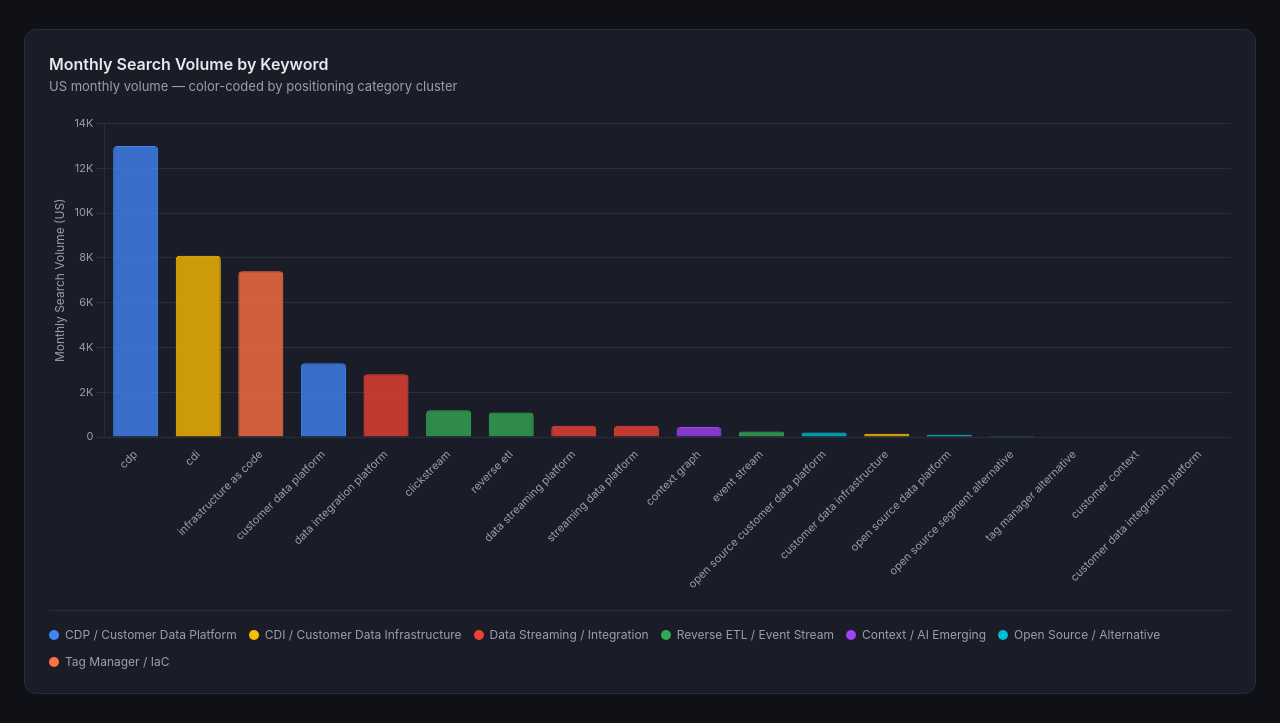
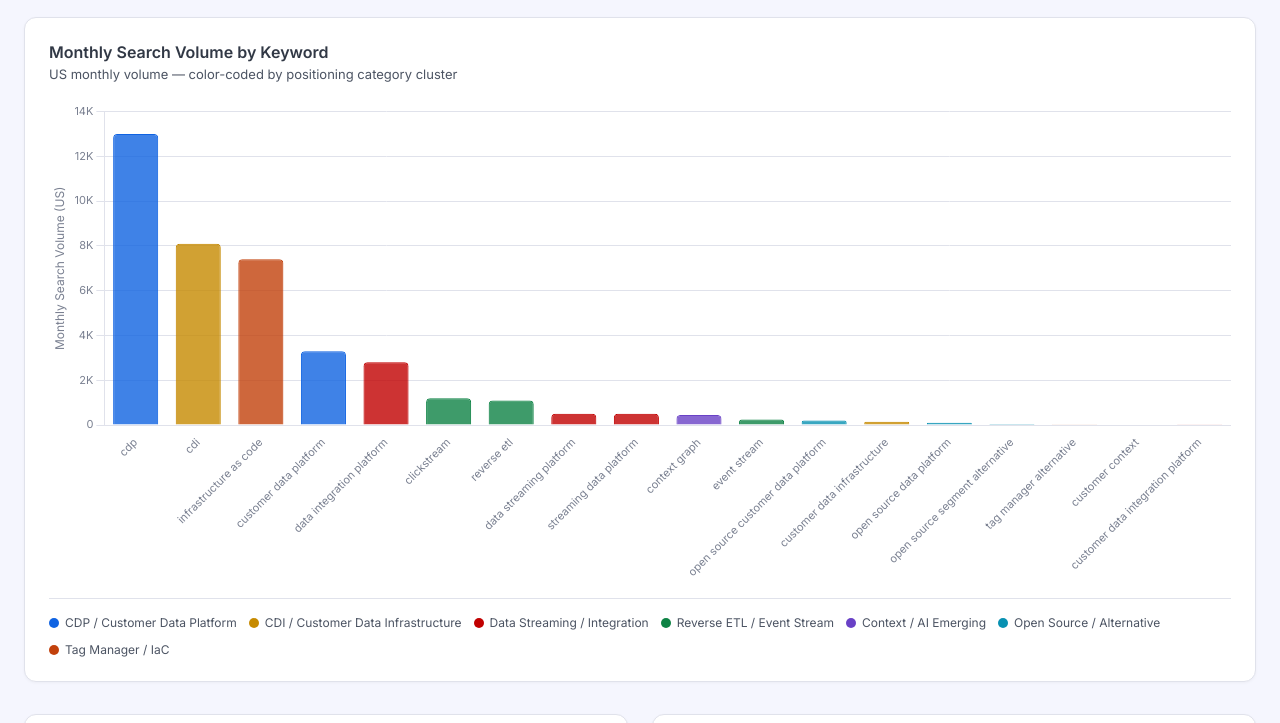
Before and after one commit to cosmoharper/ahrefferee, a plain HTML site: page index.html in a window 1280 px wide. Shown: the part 290-1013 px from the top of the page. Drawn offline with nearby package versions, Linux system fonts and the light colour scheme.

Commit message:
Restyle dashboard with RudderStack design system and block crawlers
Apply RS light theme (Inter font, #1063e2 primary blue, white cards on #f5f6fe background), update all chart colors to RS palette, add noindex/nofollow meta tag and robots.txt to prevent indexing. Also includes KPI card update (Best Category Fit → Customer Data Platform) and CDP trend chart dual-axis fix.

Co-Authored-By: Claude Opus 4.6 <noreply@anthropic.com>

```diff
--- a/index.html
+++ b/index.html
@@ -3,30 +3,34 @@
 <head>
     <meta charset="UTF-8">
     <meta name="viewport" content="width=device-width, initial-scale=1.0">
+    <meta name="robots" content="noindex, nofollow">
     <title>RudderStack Keyword Positioning Dashboard</title>
+    <link rel="preconnect" href="https://fonts.googleapis.com">
+    <link rel="preconnect" href="https://fonts.gstatic.com" crossorigin>
+    <link href="https://fonts.googleapis.com/css2?family=Inter:wght@400;500;600;700&display=swap" rel="stylesheet">
     <script src="https://cdn.jsdelivr.net/npm/chart.js@4.4.7/dist/chart.umd.min.js"></script>
     <style>
         :root {
-            --bg-primary: #0f1117;
-            --bg-card: #1a1d27;
-            --bg-card-hover: #222532;
-            --border: #2a2d3a;
-            --text-primary: #e8eaed;
-            --text-secondary: #9aa0a6;
-            --text-muted: #5f6368;
-            --accent-blue: #4285f4;
-            --accent-green: #34a853;
-            --accent-yellow: #fbbc04;
-            --accent-red: #ea4335;
-            --accent-purple: #a142f4;
-            --accent-teal: #00bcd4;
-            --accent-orange: #ff7043;
+            --bg-primary: #f5f6fe;
+            --bg-card: #ffffff;
+            --bg-card-hover: #f0f1f9;
+            --border: #e0e2eb;
+            --text-primary: #313845;
+            --text-secondary: #4c5463;
+            --text-muted: #7a8091;
+            --accent-blue: #1063e2;
+            --accent-green: #0e8345;
+            --accent-yellow: #c68a00;
+            --accent-red: #c10000;
+            --accent-purple: #6941c6;
+            --accent-teal: #0891b2;
+            --accent-orange: #c2410c;
         }
 
         * { margin: 0; padding: 0; box-sizing: border-box; }
 
         body {
-            font-family: -apple-system, BlinkMacSystemFont, 'Segoe UI', Roboto, sans-serif;
+            font-family: 'Inter', -apple-system, BlinkMacSystemFont, 'Segoe UI', Roboto, sans-serif;
             background: var(--bg-primary);
             color: var(--text-primary);
             min-height: 100vh;
@@ -48,9 +52,7 @@
             font-size: 28px;
             font-weight: 700;
             margin-bottom: 8px;
-            background: linear-gradient(135deg, var(--accent-blue), var(--accent-purple));
-            -webkit-background-clip: text;
-            -webkit-text-fill-color: transparent;
+            color: var(--accent-blue);
         }
 
         .header p {
@@ -70,6 +72,7 @@
             border: 1px solid var(--border);
             border-radius: 12px;
             padding: 20px;
+            box-shadow: 0 1px 3px rgba(0, 0, 0, 0.04);
         }
 
         .kpi-card .label {
@@ -107,6 +110,7 @@
             border: 1px solid var(--border);
             border-radius: 12px;
             padding: 24px;
+            box-shadow: 0 1px 3px rgba(0, 0, 0, 0.04);
         }
 
         .chart-card.full-width {
@@ -164,7 +168,7 @@
             display: flex;
             gap: 4px;
             margin-bottom: 20px;
-            background: var(--bg-primary);
+            background: #eff0f6;
             border-radius: 8px;
             padding: 4px;
         }
@@ -216,7 +220,7 @@
         }
 
         .data-table tr:hover td {
-            background: rgba(66, 133, 244, 0.05);
+            background: rgba(16, 99, 226, 0.04);
         }
 
         .data-table .keyword-cell {
@@ -232,15 +236,15 @@
             font-weight: 600;
         }
 
-        .badge-green { background: rgba(52, 168, 83, 0.15); color: var(--accent-green); }
-        .badge-yellow { background: rgba(251, 188, 4, 0.15); color: var(--accent-yellow); }
-        .badge-red { background: rgba(234, 67, 53, 0.15); color: var(--accent-red); }
-        .badge-blue { background: rgba(66, 133, 244, 0.15); color: var(--accent-blue); }
-        .badge-purple { background: rgba(161, 66, 244, 0.15); color: var(--accent-purple); }
+        .badge-green { background: rgba(14, 131, 69, 0.1); color: var(--accent-green); }
+        .badge-yellow { background: rgba(198, 138, 0, 0.1); color: var(--accent-yellow); }
+        .badge-red { background: rgba(193, 0, 0, 0.1); color: var(--accent-red); }
+        .badge-blue { background: rgba(16, 99, 226, 0.1); color: var(--accent-blue); }
+        .badge-purple { background: rgba(105, 65, 198, 0.1); color: var(--accent-purple); }
 
         .insight-box {
-            background: rgba(66, 133, 244, 0.08);
-            border: 1px solid rgba(66, 133, 244, 0.2);
+            background: rgba(16, 99, 226, 0.05);
+            border: 1px solid rgba(16, 99, 226, 0.15);
             border-radius: 8px;
             padding: 16px;
             margin-top: 16px;
@@ -302,9 +306,9 @@
             <div class="sub">13,000/mo &middot; KD 59</div>
         </div>
         <div class="kpi-card">
-            <div class="label">Best Opportunity</div>
-            <div class="value" style="color: var(--accent-yellow); font-size: 22px;">Data Integration<br>Platform</div>
-            <div class="sub">2,800/mo &middot; KD 14</div>
+            <div class="label">Best Category Fit</div>
+            <div class="value" style="color: var(--accent-yellow); font-size: 20px;">Customer Data Platform</div>
+            <div class="sub">Warehouse-native differentiator &middot; Own the composable corner</div>
         </div>
     </div>
 
@@ -317,13 +321,13 @@
                 <canvas id="volumeBar"></canvas>
             </div>
             <div class="legend-custom">
-                <div class="legend-item"><div class="legend-dot" style="background: #4285f4"></div>CDP / Customer Data Platform</div>
-                <div class="legend-item"><div class="legend-dot" style="background: #fbbc04"></div>CDI / Customer Data Infrastructure</div>
-                <div class="legend-item"><div class="legend-dot" style="background: #ea4335"></div>Data Streaming / Integration</div>
-                <div class="legend-item"><div class="legend-dot" style="background: #34a853"></div>Reverse ETL / Event Stream</div>
-                <div class="legend-item"><div class="legend-dot" style="background: #a142f4"></div>Context / AI Emerging</div>
-                <div class="legend-item"><div class="legend-dot" style="background: #00bcd4"></div>Open Source / Alternative</div>
-                <div class="legend-item"><div class="legend-dot" style="background: #ff7043"></div>Tag Manager / IaC</div>
+                <div class="legend-item"><div class="legend-dot" style="background: #1063e2"></div>CDP / Customer Data Platform</div>
+                <div class="legend-item"><div class="legend-dot" style="background: #c68a00"></div>CDI / Customer Data Infrastructure</div>
+                <div class="legend-item"><div class="legend-dot" style="background: #c10000"></div>Data Streaming / Integration</div>
+                <div class="legend-item"><div class="legend-dot" style="background: #0e8345"></div>Reverse ETL / Event Stream</div>
+                <div class="legend-item"><div class="legend-dot" style="background: #6941c6"></div>Context / AI Emerging</div>
+                <div class="legend-item"><div class="legend-dot" style="background: #0891b2"></div>Open Source / Alternative</div>
+                <div class="legend-item"><div class="legend-dot" style="background: #c2410c"></div>Tag Manager / IaC</div>
             </div>
         </div>
     </div>
@@ -462,25 +466,25 @@ const noVolumeKeywords = [
     "streaming data integration platform"
 ];
 
-// Cluster colors
+// Cluster colors — RudderStack palette
 const clusterColors = {
-    "CDP": "#4285f4",
-    "CDI": "#fbbc04",
-    "Streaming": "#ea4335",
-    "Integration": "#ea4335",
-    "Event/RevETL": "#34a853",
-    "Context/AI": "#a142f4",
-    "OpenSource": "#00bcd4",
-    "Tag/IaC": "#ff7043"
+    "CDP": "#1063e2",
+    "CDI": "#c68a00",
+    "Streaming": "#c10000",
+    "Integration": "#c10000",
+    "Event/RevETL": "#0e8345",
+    "Context/AI": "#6941c6",
+    "OpenSource": "#0891b2",
+    "Tag/IaC": "#c2410c"
 };
 
 // RS Fit colors
 const fitColors = {
-    "Highest": "#34a853",
-    "High": "#34a853",
-    "Medium-High": "#81c784",
-    "Medium": "#fbbc04",
-    "Low": "#ea4335"
+    "Highest": "#0e8345",
+    "High": "#0e8345",
+    "Medium-High": "#3bb06b",
+    "Medium": "#c68a00",
+    "Low": "#c10000"
 };
 
 // Trend data (24 months: Mar 2024 - Feb 2026)
@@ -506,10 +510,10 @@ const trends = {
     "event stream": [324,265,336,233,198,243,198,217,177,178,215,175,253,260,226,217,232,246,251,247,311,231,221,224]
 };
 
-// Chart defaults
-Chart.defaults.color = '#9aa0a6';
-Chart.defaults.borderColor = '#2a2d3a';
-Chart.defaults.font.family = "-apple-system, BlinkMacSystemFont, 'Segoe UI', Roboto, sans-serif";
+// Chart defaults — RudderStack light theme
+Chart.defaults.color = '#7a8091';
+Chart.defaults.borderColor = '#e0e2eb';
+Chart.defaults.font.family = "'Inter', -apple-system, BlinkMacSystemFont, 'Segoe UI', Roboto, sans-serif";
 
 // ===================== CHART 1: Volume Bar =====================
 const sortedByVol = [...keywords].sort((a, b) => b.vol - a.vol);
@@ -711,9 +715,9 @@ function makeTrendChart(canvasId, datasets) {
 }
 
 makeTrendChart('trendCDP', [
-    { label: 'cdp', data: trends['cdp'], borderColor: '#4285f4', backgroundColor: '#4285f422', fill: true },
-    { label: 'customer data platform', data: trends['customer data platform'], borderColor: '#34a853', backgroundColor: '#34a85322', fill: true },
-    { label: 'customer data infrastructure', data: trends['customer data infrastructure'], borderColor: '#fbbc04', backgroundColor: '#fbbc0422', fill: true, yAxisID: 'y1' }
+    { label: 'cdp', data: trends['cdp'], borderColor: '#1063e2', backgroundColor: '#1063e218', fill: true },
+    { label: 'customer data platform', data: trends['customer data platform'], borderColor: '#0e8345', backgroundColor: '#0e834518', fill: true },
+    { label: 'customer data infrastructure', data: trends['customer data infrastructure'], borderColor: '#c68a00', backgroundColor: '#c68a0018', fill: true, yAxisID: 'y1' }
 ]);
 
 // Override for dual axis
@@ -723,9 +727,9 @@ new Chart(document.getElementById('trendCDP'), {
     data: {
         labels: trendLabels,
         datasets: [
-            { label: 'cdp', data: trends['cdp'], borderColor: '#4285f4', backgroundColor: '#4285f418', fill: true, borderWidth: 2, yAxisID: 'y' },
-            { label: 'customer data platform', data: trends['customer data platform'], borderColor: '#34a853', backgroundColor: '#34a85318', fill: true, borderWidth: 2, yAxisID: 'y' },
-            { label: 'customer data infrastructure (right axis)', data: trends['customer data infrastructure'], borderColor: '#fbbc04', backgroundColor: '#fbbc0418', fill: true, borderWidth: 2, borderDash: [5,3], yAxisID: 'y1' }
+            { label: 'cdp', data: trends['cdp'], borderColor: '#1063e2', backgroundColor: '#1063e215', fill: true, borderWidth: 2, yAxisID: 'y' },
+            { label: 'customer data platform', data: trends['customer data platform'], borderColor: '#0e8345', backgroundColor: '#0e834515', fill: true, borderWidth: 2, yAxisID: 'y' },
+            { label: 'customer data infrastructure (right axis)', data: trends['customer data infrastructure'], borderColor: '#c68a00', backgroundColor: '#c68a0015', fill: true, borderWidth: 2, borderDash: [5,3], yAxisID: 'y1' }
         ]
     },
     options: {
@@ -738,7 +742,7 @@ new Chart(document.getElementById('trendCDP'), {
         scales: {
             x: { ticks: { maxRotation: 45, font: { size: 10 }, maxTicksLimit: 12 }, grid: { display: false } },
             y: { beginAtZero: true, position: 'left', ticks: { callback: v => v >= 1000 ? (v/1000)+'K' : v, font: { size: 11 } }, title: { display: true, text: 'cdp / customer data platform', font: { size: 11 } } },
-            y1: { beginAtZero: true, position: 'right', grid: { drawOnChartArea: false }, ticks: { font: { size: 11 } }, title: { display: true, text: 'customer data infrastructure', font: { size: 11 } } }
+            y1: { beginAtZero: true, max: 2000, position: 'right', grid: { drawOnChartArea: false }, ticks: { font: { size: 11 } }, title: { display: true, text: 'customer data infrastructure', font: { size: 11 } } }
         },
         elements: { point: { radius: 2, hoverRadius: 5 }, line: { tension: 0.3 } }
     }
@@ -746,18 +750,18 @@ new Chart(document.getElementById('trendCDP'), {
 
 // ===================== CHART 5: Rising Trends =====================
 makeTrendChart('trendRising', [
-    { label: 'data streaming platform', data: trends['data streaming platform'], borderColor: '#ea4335', backgroundColor: '#ea433518', fill: true, borderWidth: 2 },
-    { label: 'streaming data platform', data: trends['streaming data platform'], borderColor: '#ff7043', backgroundColor: '#ff704318', fill: true, borderWidth: 2 },
-    { label: 'context graph', data: trends['context graph'], borderColor: '#a142f4', backgroundColor: '#a142f418', fill: true, borderWidth: 2 },
-    { label: 'data integration platform', data: trends['data integration platform'], borderColor: '#fbbc04', backgroundColor: '#fbbc0418', fill: true, borderWidth: 2 }
+    { label: 'data streaming platform', data: trends['data streaming platform'], borderColor: '#c10000', backgroundColor: '#c1000012', fill: true, borderWidth: 2 },
+    { label: 'streaming data platform', data: trends['streaming data platform'], borderColor: '#c2410c', backgroundColor: '#c2410c12', fill: true, borderWidth: 2 },
+    { label: 'context graph', data: trends['context graph'], borderColor: '#6941c6', backgroundColor: '#6941c612', fill: true, borderWidth: 2 },
+    { label: 'data integration platform', data: trends['data integration platform'], borderColor: '#c68a00', backgroundColor: '#c68a0012', fill: true, borderWidth: 2 }
 ]);
 
 // ===================== CHART 6: Declining Trends =====================
 makeTrendChart('trendDeclining', [
-    { label: 'infrastructure as code', data: trends['infrastructure as code'], borderColor: '#ff7043', backgroundColor: '#ff704318', fill: true, borderWidth: 2 },
-    { label: 'reverse etl', data: trends['reverse etl'], borderColor: '#34a853', backgroundColor: '#34a85318', fill: true, borderWidth: 2 },
-    { label: 'clickstream', data: trends['clickstream'], borderColor: '#00bcd4', backgroundColor: '#00bcd418', fill: true, borderWidth: 2 },
-    { label: 'cdi', data: trends['cdi'], borderColor: '#fbbc04', backgroundColor: '#fbbc0418', fill: true, borderWidth: 2 }
+    { label: 'infrastructure as code', data: trends['infrastructure as code'], borderColor: '#c2410c', backgroundColor: '#c2410c12', fill: true, borderWidth: 2 },
+    { label: 'reverse etl', data: trends['reverse etl'], borderColor: '#0e8345', backgroundColor: '#0e834512', fill: true, borderWidth: 2 },
+    { label: 'clickstream', data: trends['clickstream'], borderColor: '#0891b2', backgroundColor: '#0891b212', fill: true, borderWidth: 2 },
+    { label: 'cdi', data: trends['cdi'], borderColor: '#c68a00', backgroundColor: '#c68a0012', fill: true, borderWidth: 2 }
 ]);
 
 // ===================== CHART 7: Difficulty vs CPC =====================
```
Also changed, not shown: robots.txt (added).
